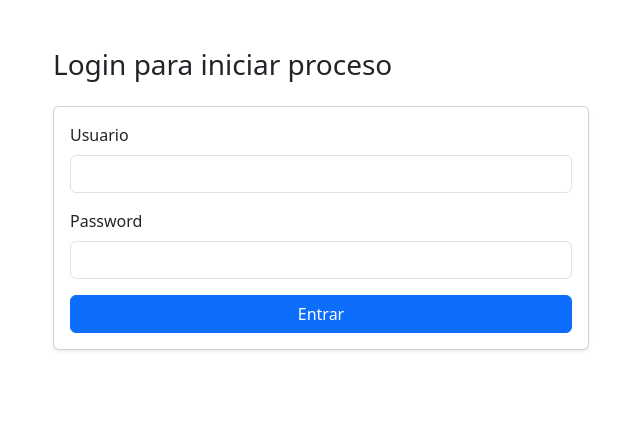
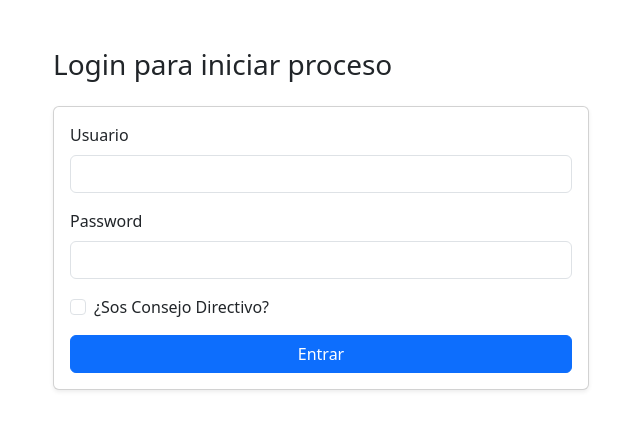
Before and after one commit to tobinapoli/api-front-bonita, a Django app: page /bonita/login/ in a window 1280 px wide. Shown: the top 430 px of the page, without its empty margins (319-959 px from the left). Run offline with Django 5.2, Linux system fonts and the light colour scheme.

Commit message:
inicio del consejo directivo

```diff
--- a/bonita/templates/bonita/login.html
+++ b/bonita/templates/bonita/login.html
@@ -1,5 +1,11 @@
-<!DOCTYPE html><meta charset="utf-8">
-<link href="https://cdn.jsdelivr.net/npm/bootstrap@5.3.3/dist/css/bootstrap.min.css" rel="stylesheet">
+<!DOCTYPE html>
+<html lang="es">
+<head>
+  <meta charset="utf-8">
+  <title>Login para iniciar proceso</title>
+  <link href="https://cdn.jsdelivr.net/npm/bootstrap@5.3.3/dist/css/bootstrap.min.css" rel="stylesheet">
+</head>
+<body>
 <div class="container py-5" style="max-width:560px">
   <h3 class="mb-4">Login para iniciar proceso</h3>
   <form id="loginForm" class="card p-3 shadow-sm">
@@ -11,15 +17,32 @@
       <label class="form-label">Password</label>
       <input name="pass" type="password" class="form-control" required>
     </div>
+
+    <!-- NUEVO: checkbox Consejo Directivo -->
+    <div class="mb-3 form-check">
+      <input class="form-check-input" type="checkbox" id="consejo" name="consejo">
+      <label class="form-check-label" for="consejo">
+        ¿Sos Consejo Directivo?
+      </label>
+    </div>
+
     <button class="btn btn-primary">Entrar</button>
   </form>
   <div id="out" class="mt-3"></div>
 </div>
+
 <script>
 document.getElementById("loginForm").addEventListener("submit", async (e) => {
   e.preventDefault();
   const f = e.target;
-  const payload = { user: f.user.value, pass: f.pass.value };
+
+  // NUEVO: mandamos el flag consejo
+  const payload = {
+    user: f.user.value,
+    pass: f.pass.value,
+    consejo: f.consejo.checked
+  };
+
   const out = document.getElementById("out");
   out.innerHTML = "";
 
@@ -32,14 +55,15 @@ document.getElementById("loginForm").addEventListener("submit", async (e) => {
     const j = await res.json();
 
     if (!res.ok || !j.ok) {
+      const errorMsg = j.error || "Usuario o contraseña incorrectos.";
       out.innerHTML =
-        `<pre class="bg-light border p-3">${JSON.stringify(j, null, 2)}</pre>`;
+        `<div class="alert alert-danger"><strong>Error:</strong> ${errorMsg}</div>`;
       return;
     }
 
     const caseId = j.caseId;
 
-    // 🔥 NUEVO: pedir next-step y propagar el rol en la URL
+    // Pedimos el siguiente paso
     const res2 = await fetch("/api/bonita/next-step/", {
       method: "POST",
       headers: {"Content-Type": "application/json"},
@@ -54,13 +78,20 @@ document.getElementById("loginForm").addEventListener("submit", async (e) => {
       }
       u.searchParams.set("case", caseId);
       location.href = u.toString();
+    } else if (res2.status === 409) {
+      out.innerHTML =
+        `<div class="alert alert-danger"><strong>Error:</strong> Credenciales incorrectas.</div>`;
     } else {
-      location.href = `/bonita/nuevo/?case=${encodeURIComponent(caseId)}`;
+      const errorMsg = j2.error || "Error al determinar el siguiente paso.";
+      out.innerHTML =
+        `<div class="alert alert-danger"><strong>Error:</strong> ${errorMsg}</div>`;
     }
 
   } catch (err) {
     out.innerHTML =
-      `<div class="alert alert-danger">Error de red al hacer login.</div>`;
+      `<div class="alert alert-danger"><strong>Error de red:</strong> No se pudo conectar al servidor.</div>`;
   }
 });
 </script>
+</body>
+</html>
--- a/bonita/urls/__init__.py
+++ b/bonita/urls/__init__.py
@@ -9,5 +9,6 @@ urlpatterns = [
     path("revisar/", views.revisar_proyectos_page, name="bonita_revisar_page"),
     path("pedido/",  views.pedido_page,            name="bonita_pedido_page"),
     path("ver-pedidos/", views.revisar_pedidos_proyecto_page, name="bonita_ver_pedidos_page"),
-    path("compromiso/",  views.compromiso_page,    name="bonita_compromiso_page"),  # <-- NUEVO
+    path("compromiso/",  views.compromiso_page,    name="bonita_compromiso_page"),
+    path("consejo/", views.consejo_page, name="bonita_consejo_page"),
 ]
--- a/bonita/views.py
+++ b/bonita/views.py
@@ -73,6 +73,13 @@ def compromiso_page(req: HttpRequest):
     }
     return render(req, "bonita/compromiso.html", ctx)
 
+def consejo_page(req: HttpRequest):
+    ctx = {
+        "case": req.GET.get("case", "")
+    }
+    return render(req, "bonita/consejo.html", ctx)
+
+
 # --------------------------- Helpers ---------------------------
 
 def _json(req: HttpRequest) -> Dict[str, Any]:
@@ -88,7 +95,7 @@ def _json(req: HttpRequest) -> Dict[str, Any]:
 def login_api(req: HttpRequest):
     """
     1. Recibe usuario y contraseña del frontend.
-    2. Inicia sesión en Bonita y crea una instancia del proceso ProjectPlanning.
+    2. Según el flag 'consejo' decide si instancia ProjectPlanning o Consejo Directivo.
     3. Devuelve el caseId sin esperar a que aparezcan las tareas (flujo no bloqueante).
     """
     if req.method != "POST":
@@ -97,6 +104,8 @@ def login_api(req: HttpRequest):
     body = _json(req)
     api_user = str(body.get("user") or body.get("username") or "").strip()
     api_pass = str(body.get("pass") or body.get("password") or "").strip()
+    is_consejo = bool(body.get("consejo"))
+
     if not api_user or not api_pass:
         return JsonResponse({"ok": False, "error": "Faltan credenciales"}, status=400)
 
@@ -104,14 +113,19 @@ def login_api(req: HttpRequest):
         cli = BonitaClient()
         cli.login()
 
-        # Buscar proceso ProjectPlanning
-        proc_id = cli.get_process_definition_id(
-            getattr(settings, "BONITA_PROCESS_NAME", "ProjectPlanning"),
-            getattr(settings, "BONITA_PROCESS_VERSION", "1.0"),
-        )
+        # Elegir proceso según el flag "consejo"
+        if is_consejo:
+            proc_name = getattr(settings, "BONITA_PROCESS_NAME_CONSEJO", "Consejo Directivo")
+            proc_version = getattr(settings, "BONITA_PROCESS_VERSION_CONSEJO", "1.0")
+        else:
+            proc_name = getattr(settings, "BONITA_PROCESS_NAME", "ProjectPlanning")
+            proc_version = getattr(settings, "BONITA_PROCESS_VERSION", "1.0")
+
+        # Buscar proceso correspondiente
+        proc_id = cli.get_process_definition_id(proc_name, proc_version)
         if not proc_id:
             return JsonResponse(
-                {"ok": False, "error": "Proceso ProjectPlanning 1.0 no encontrado"},
+                {"ok": False, "error": f"Proceso {proc_name} {proc_version} no encontrado"},
                 status=500,
             )
 
@@ -121,7 +135,6 @@ def login_api(req: HttpRequest):
         if not case_id:
             return JsonResponse({"ok": False, "error": "No se obtuvo caseId"}, status=500)
 
-        # Devolvemos directamente el caseId
         return JsonResponse({"ok": True, "caseId": case_id}, status=200)
 
     except Exception as e:
@@ -139,6 +152,7 @@ def next_step_api(req: HttpRequest):
 
     - Si la tarea es 'Definir plan de trabajo y economico' => ONG originante => /bonita/nuevo/
     - Si la tarea es 'Revisar proyectos' => Red de ONGs => /bonita/revisar/
+    - Si la tarea es 'Revisar proyecto y cargar observaciones' => Consejo Directivo => /bonita/consejo/
     """
     if req.method != "POST":
         return JsonResponse({"error": "POST only"}, status=405)
@@ -156,7 +170,7 @@ def next_step_api(req: HttpRequest):
         task = cli.wait_ready_task_in_case(
             case_id,
             task_name=None,      # sin filtrar por nombre
-            timeout_sec=45,
+            timeout_sec=15,
         )
         if not task:
             return JsonResponse(
@@ -176,6 +190,9 @@ def next_step_api(req: HttpRequest):
         elif name == "Revisar proyectos":
             rol = "red_ongs"
             url = f"/bonita/revisar/?case={case_id}"
+        elif name == "Revisar proyecto y cargar observaciones":
+            rol = "consejo_directivo"
+            url = f"/bonita/consejo/?case={case_id}"
 
         return JsonResponse(
             {
@@ -193,7 +210,6 @@ def next_step_api(req: HttpRequest):
             {"ok": False, "error": "Fallo al decidir siguiente paso", "detail": str(e)},
             status=500,
         )
-
 # --------------------------- API: Iniciar proyecto ---------------------------
 
 @csrf_exempt
@@ -248,7 +264,7 @@ def iniciar_proyecto_api(req: HttpRequest):
         task = cli.wait_ready_task_in_case(
             case_id,
             task_name="Definir plan de trabajo y economico",
-            timeout_sec=45,
+            timeout_sec=15,
         )
         if not task:
             return JsonResponse(
@@ -375,7 +391,7 @@ def registrar_pedido_api(req: HttpRequest):
             )
 
         # Buscar tarea "Registrar pedido"
-        task = cli.wait_ready_task_in_case(case_id, task_name="Registrar pedido", timeout_sec=45)
+        task = cli.wait_ready_task_in_case(case_id, task_name="Registrar pedido", timeout_sec=15)
         if not task:
             return JsonResponse(
                 {"ok": False, "error": "No apareció la tarea 'Registrar pedido'."},
@@ -488,7 +504,7 @@ def elegir_proyecto_api(req: HttpRequest):
         task = cli.wait_ready_task_in_case(
             case_id,
             task_name="Revisar proyectos",
-            timeout_sec=45,
+            timeout_sec=15,
         )
 
         # Si la tarea YA NO está ready, asumimos que ya se ejecutó antes.
@@ -724,7 +740,7 @@ def registrar_compromiso_api(req: HttpRequest):
         task = cli.wait_ready_task_in_case(
             case_id,
             task_name="Registrar compromiso",
-            timeout_sec=45,
+            timeout_sec=15,
         )
         if not task:
             return JsonResponse(
```
Also changed, not shown: bonita/templates/bonita/consejo.html (added, +24 -0 lines), pp_front/settings.py (+49 -19 lines), 19 other files.
